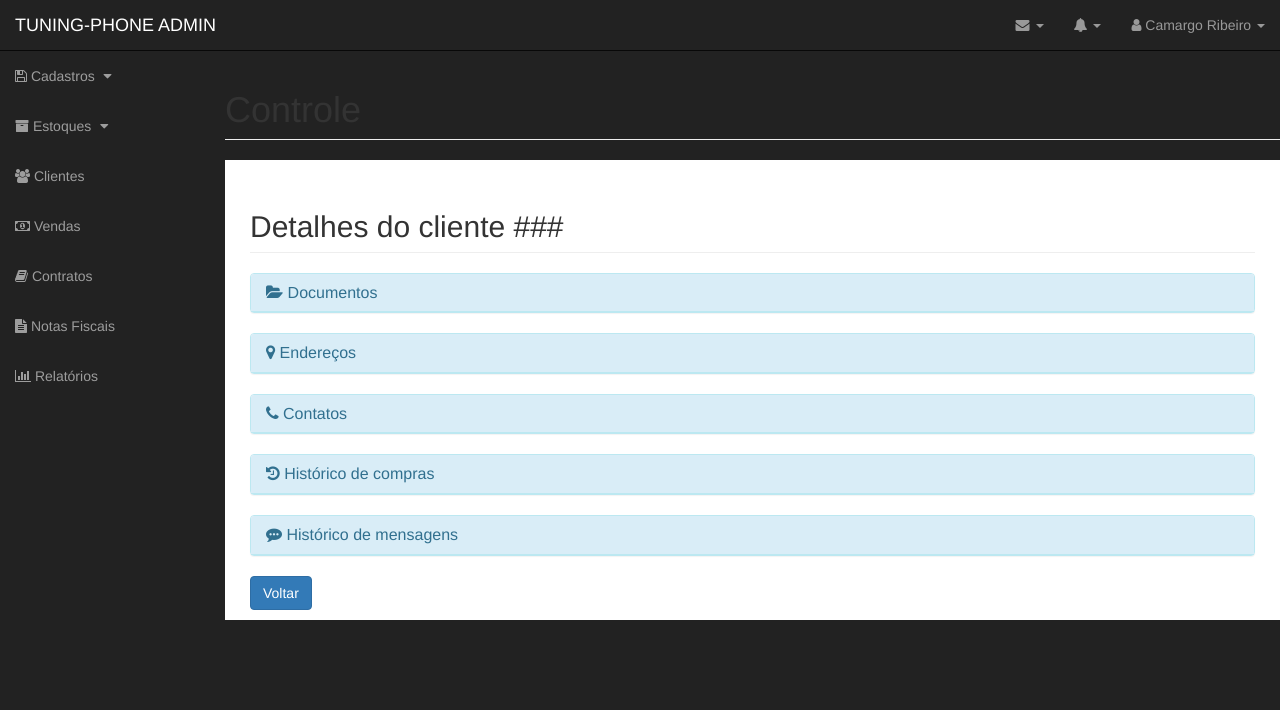
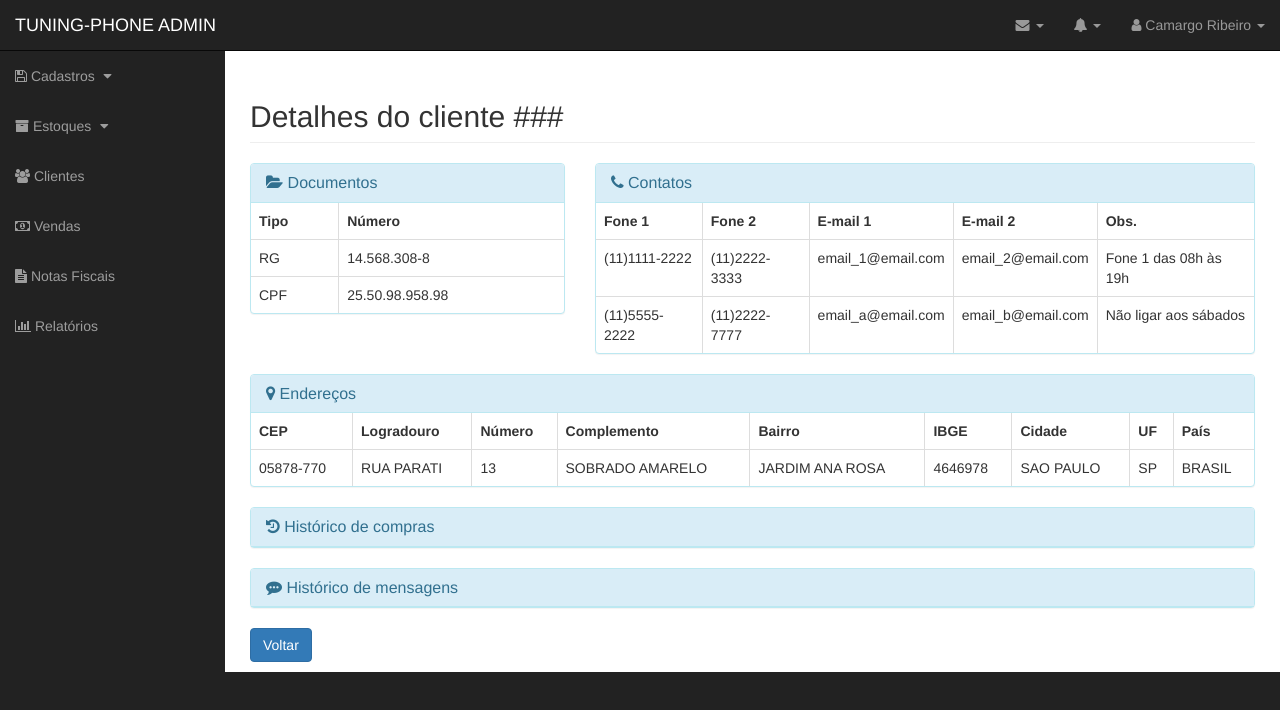
Before and after one commit to camarguinho/front-erp-tuning-phone, a website: page app/index.html at #!/client-details in a window 1280 px wide. Drawn offline with nearby package versions, Linux system fonts and the light colour scheme.

Commit message:
separação de controllers

```diff
--- a/app/app.js
+++ b/app/app.js
@@ -2,51 +2,55 @@
 
 app.controller('erpController', function($scope) {
    $scope.company = "TUNING-PHONE";
-   $scope.module = "Controle";
 });
 
 app.config(function($routeProvider)
 {
    $routeProvider
 
+   .when('/', {
+      templateUrl : 'views/index.html',
+      controller : "erpController",
+   })
+
    .when('/entries/products', {
       templateUrl : 'views/entries/products.html',
-      controller : "erpController",
+      controller : "entriesController",
    })
 
    .when('/entries/suppliers', {
       templateUrl : 'views/entries/suppliers.html',
-      controller : "erpController",
+      controller : "entriesController",
    })
 
    .when('/stocks/films', {
       templateUrl : 'views/stocks/films.html',
-      controller : "erpController",
+      controller : "stocksController",
    })
 
    .when('/stocks/covers', {
       templateUrl : 'views/stocks/covers.html',
-      controller : "erpController",
+      controller : "stocksController",
    })
 
    .when('/stocks/appleProducts', {
       templateUrl : 'views/stocks/appleProducts.html',
-      controller : "erpController",
+      controller : "stocksController",
    })
 
    .when('/clients', {
       templateUrl : 'views/clients/clients.html',
-      controller : "erpController",
-   })
-
-   .when('/clients', {
-      templateUrl : 'views/clients/clients.html',
-      controller : "erpController",
+      controller : "clientsController",
    })
 
    .when('/client-details', {
       templateUrl : 'views/clients/client-details.html',
-      controller : "erpController",
+      controller : "clientsController",
+   })
+
+   .when('/reports', {
+      templateUrl : 'views/reports/general.html',
+      controller : "reportsController",
    })
 
    .otherwise ({ redirectTo: '/' });
--- /dev/null
+++ b/app/controllers/clientsController.js
@@ -0,0 +1,3 @@
+erpApp.controller('clientsController', function($scope) {
+   $scope.module = "Clientes";
+});
--- /dev/null
+++ b/app/controllers/entriesController.js
@@ -0,0 +1,3 @@
+erpApp.controller('entriesController', function($scope) {
+   $scope.module = "Vendas";
+});
--- /dev/null
+++ b/app/controllers/reportsController.js
@@ -0,0 +1,3 @@
+erpApp.controller('reportsController', function($scope) {
+   $scope.module = "Relatórios e Gráficos";
+});
--- /dev/null
+++ b/app/controllers/stocksController.js
@@ -0,0 +1,3 @@
+erpApp.controller('stocksController', function($scope) {
+   $scope.module = "Estoque";
+});
--- a/app/index.html
+++ b/app/index.html
@@ -30,6 +30,10 @@
 
     <!-- Controllers -->
     <script src="app.js"></script>
+    <script src="controllers/stocksController.js"></script>
+    <script src="controllers/reportsController.js"></script>
+    <script src="controllers/clientsController.js"></script>
+    <script src="controllers/entriesController.js"></script>
 
     <!-- HTML5 Shim and Respond.js IE8 support of HTML5 elements and media queries -->
     <!-- WARNING: Respond.js doesn't work if you view the page via file:// -->
@@ -179,9 +183,6 @@
                         <a><i class="fa fa-money"></i> Vendas</a>
                     </li>
                     <li>
-                        <a><i class="fa fa-book"></i> Contratos</a>
-                    </li>
-                    <li>
                         <a><i class="fa fa-file-text"></i> Notas Fiscais</a>
                     </li>
                     <li>
@@ -191,16 +192,6 @@
             </div>
             <!-- /.navbar-collapse -->
         </nav>
-
-        <!-- Page Heading -->
-        <div class="row">
-            <div class="col-lg-12">
-                <h1 class="page-header">
-                    {{module}}
-                </h1>
-            </div>
-        </div>
-        <!-- /.row -->
 
         <div ng-view></div>
 
--- a/app/views/clients/client-details.html
+++ b/app/views/clients/client-details.html
@@ -1,4 +1,4 @@
-<div id="page-wrapper">
+<div id="page-wrapper" ng-controller="clientsController">
 	<div class="container-fluid">
 		<div class="row">
 			<div class="col-lg-12">
@@ -7,26 +7,104 @@
 		</div>
 
 		<div class="row">
-			<div class="col-lg-12">
+			<div class="col-lg-4">
 				<div class="panel panel-info">
 					<div class="panel-heading">
-						<h3 class="panel-title">
-							<a href="#FAQ1" data-toggle="collapse">
-								<i class="fa fa-folder-open"></i> Documentos
-							</a>
+						<h3 class="panel-title"><i class="fa fa-folder-open"></i> Documentos
 						</h3>
 					</div>
+					<div class="table-responsive">
+						<table class="table table-bordered table-hover">
+							<thead>
+	                            <tr>
+	                                <th>Tipo</th>
+	                                <th>Número</th>
+	                            </tr>
+	                        </thead>
+	                        <tbody>
+	                            <tr>
+	                                <td>RG</td>
+	                                <td>14.568.308-8</td>
+	                            </tr>
+	                            <tr>
+	                                <td>CPF</td>
+	                                <td>25.50.98.958.98</td>
+	                            </tr>
+	                        </tbody>
+						</table>
+					</div>
 				</div>
-
+			</div>
+			<div class="col-lg-8">
+				<div class="panel panel-info">
+					<div class="panel-heading">
+						<h3 class="panel-title"><i class="fa fa-phone"></i> Contatos</h3>
+					</div>
+					<div class="table-responsive">
+						<table class="table table-bordered table-hover">
+							<thead>
+	                            <tr>
+	                                <th>Fone 1</th>
+	                                <th>Fone 2</th>
+	                                <th>E-mail 1</th>
+	                                <th>E-mail 2</th>
+	                                <th>Obs.</th>
+	                            </tr>
+	                        </thead>
+	                        <tbody>
+	                            <tr>
+	                                <td>(11)1111-2222</td>
+	                                <td>(11)2222-3333</td>
+	                                <td>email_1@email.com</td>
+	                                <td>email_2@email.com</td>
+	                                <td>Fone 1 das 08h às 19h</td>
+	                            </tr>
+	                            <tr>
+	                                <td>(11)5555-2222</td>
+	                                <td>(11)2222-7777</td>
+	                                <td>email_a@email.com</td>
+	                                <td>email_b@email.com</td>
+	                                <td>Não ligar aos sábados</td>
+	                            </tr>
+	                        </tbody>
+						</table>
+					</div>
+				</div>
+			</div>
+			<div class="col-lg-12">
 				<div class="panel panel-info">
 					<div class="panel-heading">
 						<h3 class="panel-title"><i class="fa fa-map-marker"></i> Endereços</h3>
 					</div>
-				</div>
-
-				<div class="panel panel-info">
-					<div class="panel-heading">
-						<h3 class="panel-title"><i class="fa fa-phone"></i> Contatos</h3>
+					<div class="table-responsive">
+						<table class="table table-bordered table-hover">
+							<thead>
+	                            <tr>
+	                                <th>CEP</th>
+	                                <th>Logradouro</th>
+	                                <th>Número</th>
+	                                <th>Complemento</th>
+	                                <th>Bairro</th>
+	                                <th>IBGE</th>
+	                                <th>Cidade</th>
+	                                <th>UF</th>
+	                                <th>País</th>
+	                            </tr>
+	                        </thead>
+	                        <tbody>
+	                            <tr>
+	                                <td>05878-770</td>
+	                                <td>RUA PARATI</td>
+	                                <td>13</td>
+	                                <td>SOBRADO AMARELO</td>
+	                                <td>JARDIM ANA ROSA</td>
+	                                <td>4646978</td>
+	                                <td>SAO PAULO</td>
+	                                <td>SP</td>
+	                                <td>BRASIL</td>
+	                            </tr>
+	                        </tbody>
+						</table>
 					</div>
 				</div>
 
@@ -42,7 +120,7 @@
 					</div>
 				</div>
 
-			    <button type="button" class="btn btn-primary">Voltar</button>
+			    <a class="btn btn-primary" href="#clients" role="button">Voltar</a>
 
 			</div>
 		</div>
```
Also changed, not shown: app/views/clients/clients.html (+1 -1 lines), app/views/entries/products.html (+1 -1 lines), app/views/entries/suppliers.html (+1 -1 lines), app/views/reports/general.html (+1 -1 lines), app/views/stocks/appleProducts.html (+1 -1 lines), app/views/stocks/covers.html (+1 -1 lines), app/views/stocks/films.html (+1 -1 lines).
